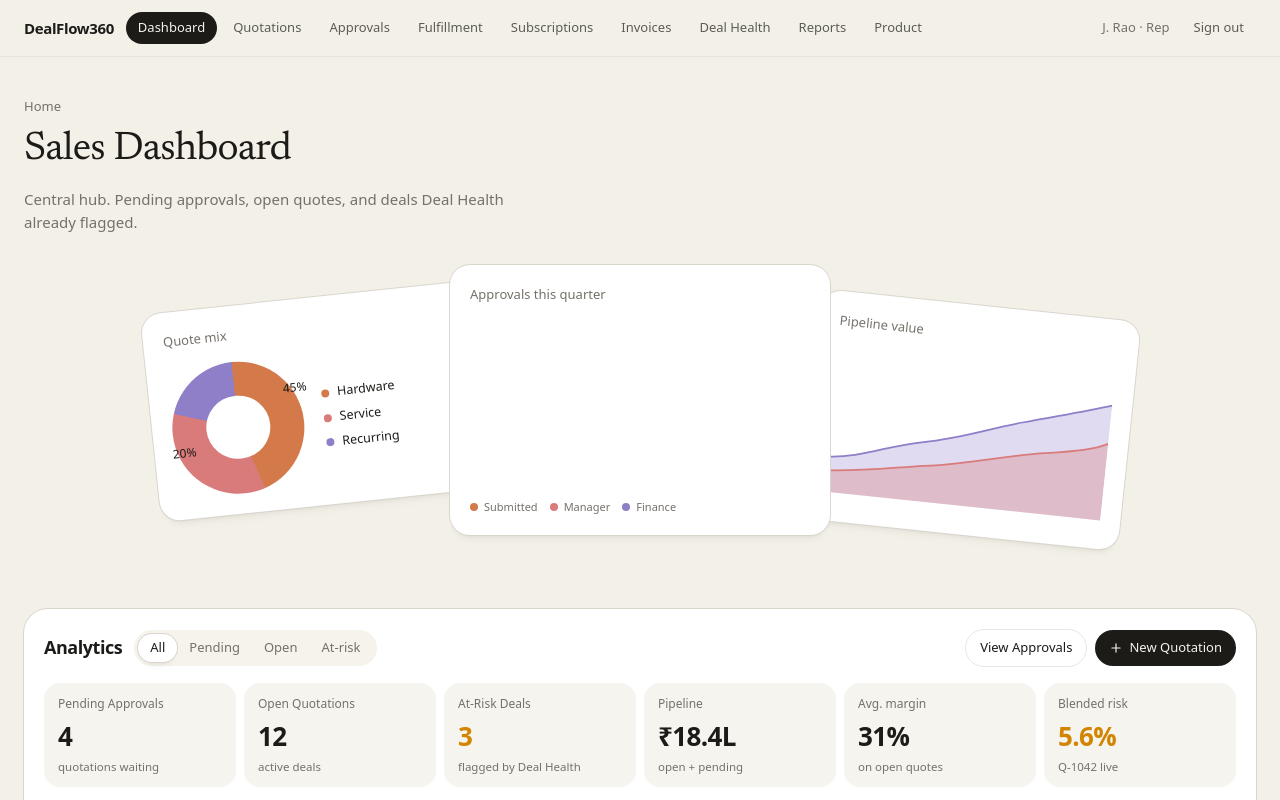
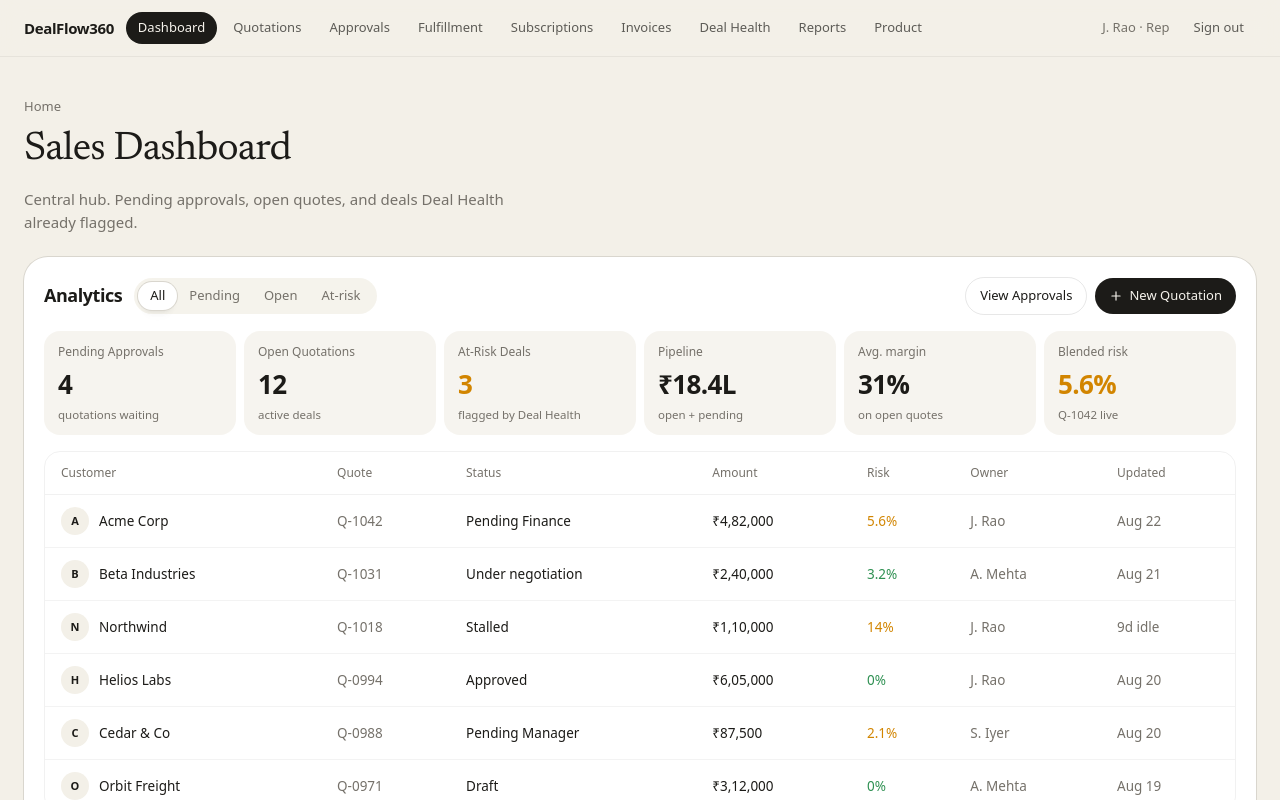
Before and after one commit to MIHIR2006/DealFlow, a Next.js app in the folder Frontend/dealflow/: page /dashboard in a window 1280 px wide. Shown: the top 800 px of the page. Built offline with nearby package versions, Linux system fonts and the light colour scheme; a web font is replaced by a local one.

Commit message:
fix: Remove ChartFan component

```diff
--- a/Frontend/dealflow/app/(internal)/dashboard/page.tsx
+++ b/Frontend/dealflow/app/(internal)/dashboard/page.tsx
@@ -1,6 +1,5 @@
 import { AnalyticsPanel } from "@/components/dashboard/analytics";
 import { RecentActivity } from "@/components/dashboard/activity";
-import { ChartFan } from "@/components/dashboard/charts";
 
 export default function DashboardPage() {
   return (
@@ -14,10 +13,6 @@ export default function DashboardPage() {
         already flagged.
       </p>
 
-      <div className="mt-8">
-        <ChartFan />
-      </div>
-
       <div className="mt-6">
         <AnalyticsPanel />
       </div>
```
